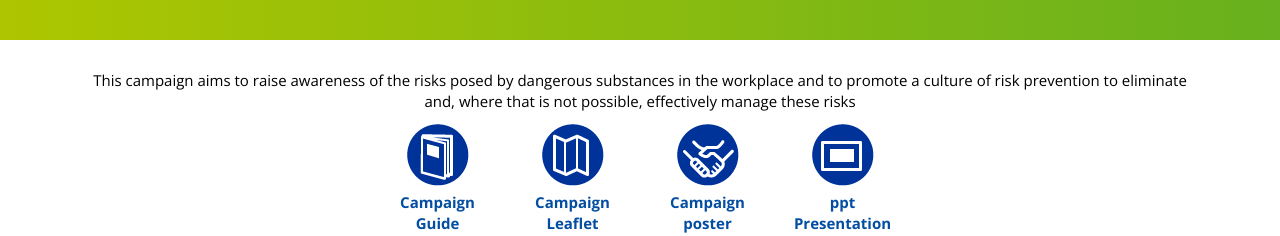
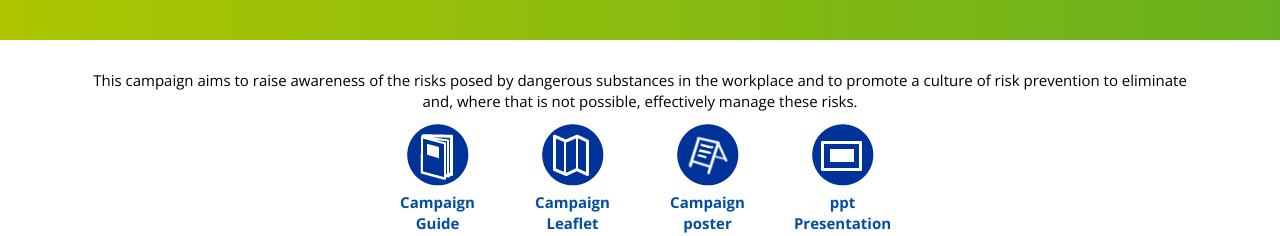
Before and after one commit to EU-OSHA/hwc-splashpage, a website with bundled scripts: page index.html in a window 1280 px wide. Shown: the part 660-896 px from the top of the page. Built offline with nearby package versions, Linux system fonts and the light colour scheme.

Commit message:
HW18-435 Upload the Campaign poster on the Campaign webiste

```diff
--- a/index.html
+++ b/index.html
@@ -75,7 +75,7 @@
     </section>
 
     <section id="downloads" class="container">
-      <div id="text">This campaign aims to raise awareness of the risks posed by dangerous substances in the workplace and to promote a culture of risk prevention to eliminate and, where that is not possible, effectively manage these risks</div>
+      <div id="text">This campaign aims to raise awareness of the risks posed by dangerous substances in the workplace and to promote a culture of risk prevention to eliminate and, where that is not possible, effectively manage these risks.</div>
       <ul>
         <li>
           <a href="documents/campaign-guide.pdf" class="download" target="_blank">
@@ -91,7 +91,7 @@
         </li>
         <li>
           <a href="documents/campaign-poster.pdf" class="download" target="_blank">
-            <img src="img/osha-icon-partnership-offer.png" alt="Partnership Offer" class="icon">
+            <img src="img/osha-icon-campaign-poster.png" alt="Partnership Offer" class="icon">
             Campaign poster
           </a>
         </li>
```
Also changed, not shown: img/osha-icon-campaign-poster.png (added).
